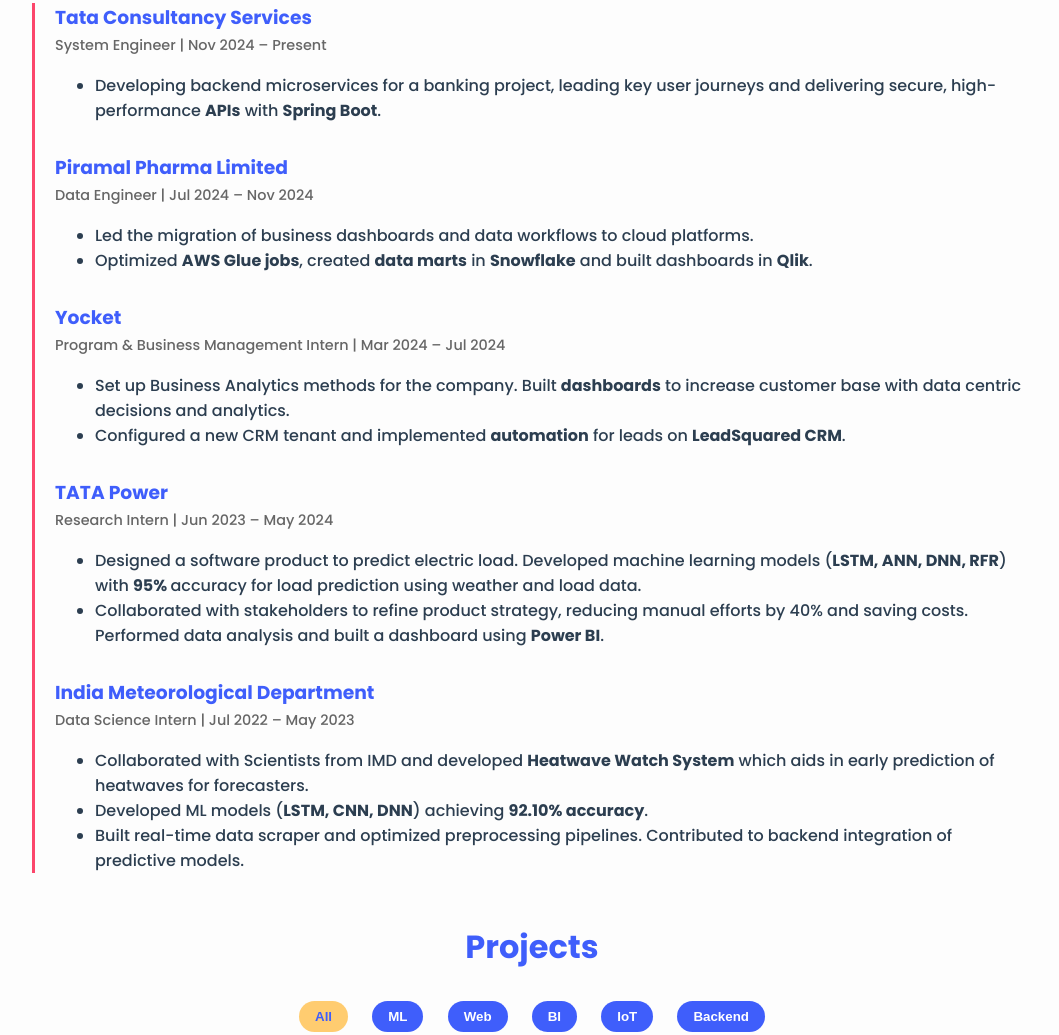
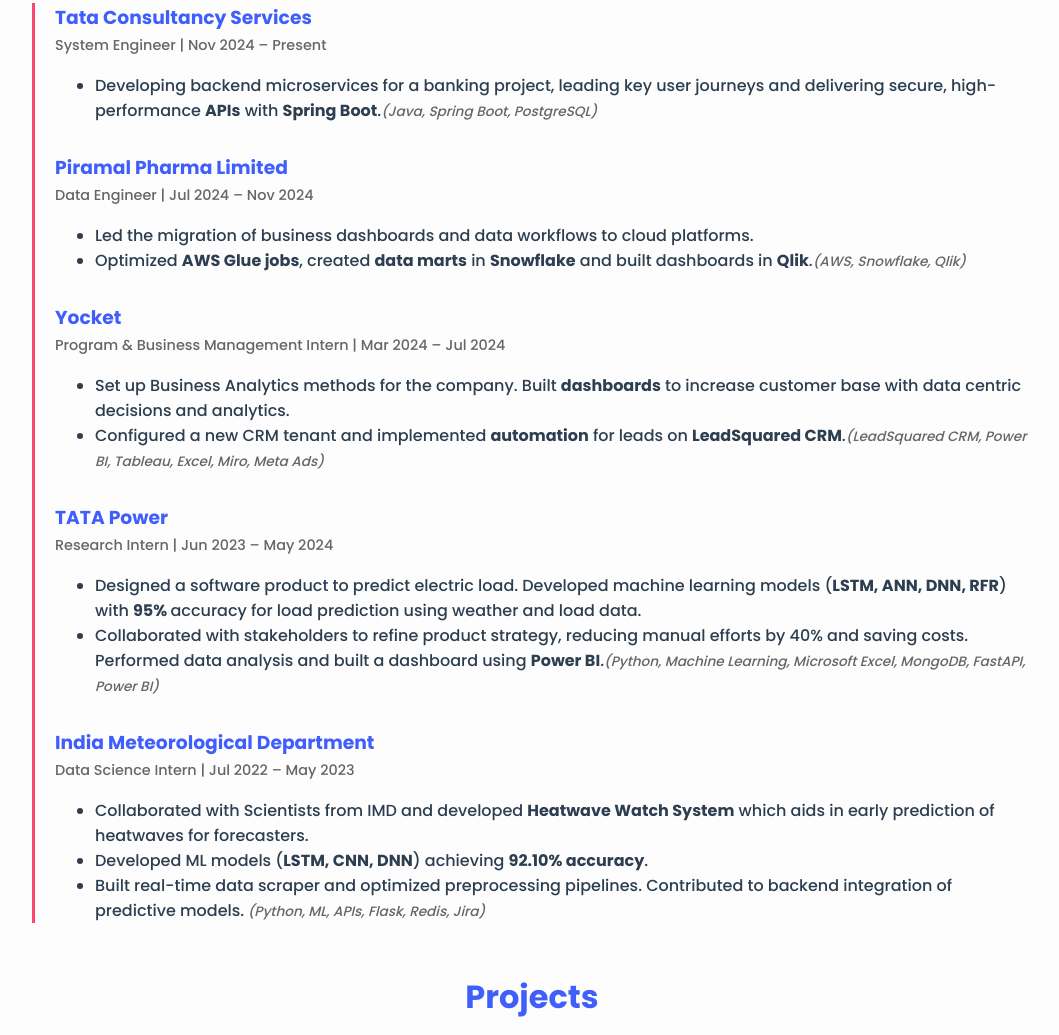
Before and after one commit to SrushtiPatil1/SrushtiPatil1.github.io, a plain HTML site: page index.html in a window 1280 px wide. Shown: the part 895-1930 px from the top of the page, without its empty margins (108-1167 px from the left). Drawn offline with Linux system fonts and the light colour scheme.

Commit message:
few changes

```diff
--- a/index.html
+++ b/index.html
@@ -70,7 +70,7 @@
       <ul>
         <li>
           Developing backend microservices for a banking project, leading key user journeys and delivering secure, high-performance <strong>APIs</strong>
-with <strong>Spring Boot</strong>.
+with <strong>Spring Boot</strong>.<i>(Java, Spring Boot, PostgreSQL)</i>
         </li>
         </ul>
       </div>
@@ -81,7 +81,7 @@
           <li>
             Led the migration of business dashboards and data workflows to cloud platforms.
           </li>
-          <li>Optimized <strong>AWS Glue jobs</strong>, created <strong>data marts</strong> in <strong>Snowflake</strong> and built dashboards in <strong>Qlik</strong>.</li>
+          <li>Optimized <strong>AWS Glue jobs</strong>, created <strong>data marts</strong> in <strong>Snowflake</strong> and built dashboards in <strong>Qlik</strong>.<i>(AWS, Snowflake, Qlik)</i></li>
         </ul>
       </div>
       <div class="timeline-item">
@@ -91,7 +91,8 @@
         <li>Set up Business Analytics methods for the company. Built <strong>dashboards</strong> to increase customer base with data centric decisions and
           analytics.</li>
           <li>
-            Configured a new CRM tenant and implemented <strong>automation</strong> for leads on <strong>LeadSquared CRM</strong>.
+            Configured a new CRM tenant and implemented <strong>automation</strong> for leads on <strong>LeadSquared CRM</strong>.<i>(LeadSquared CRM, Power BI, Tableau,
+Excel, Miro, Meta Ads) </i>
           </li>
         </ul>
       </div>
@@ -102,7 +103,7 @@
           <li>Designed a software product to predict electric load. Developed machine learning models (<strong>LSTM, ANN, DNN, RFR</strong>) with <strong> 95% </strong>
             accuracy for load prediction using weather and load data. </li>
             <li>Collaborated with stakeholders to refine product strategy, reducing manual efforts by 40% and saving costs. Performed data analysis
-              and built a dashboard using <strong>Power BI</strong>.</li>
+              and built a dashboard using <strong>Power BI</strong>.<i>(Python, Machine Learning, Microsoft Excel, MongoDB, FastAPI, Power BI) </i></li>
           </ul>
       </div>
       <div class="timeline-item">
@@ -113,7 +114,8 @@
             forecasters.</li>
 
           <li>Developed ML models (<strong>LSTM, CNN, DNN</strong>) achieving <strong>92.10% accuracy</strong>.</li>
-          <li>Built real-time data scraper and optimized preprocessing pipelines. Contributed to backend integration of predictive models.</li>
+          <li>Built real-time data scraper and optimized preprocessing pipelines. Contributed to backend integration of predictive models.<i> (Python, ML, APIs, Flask, Redis, Jira)
+</i></li>
 
         </ul>
       </div>
--- a/style.css
+++ b/style.css
@@ -362,3 +362,11 @@
   gap: 20px;
   justify-content: center; /* center single items */
 }
+
+
+
+
+.timeline-item i {
+  font-size: 0.85em; /* smaller than normal text */
+  color: #666;       /* optional: make it slightly lighter */
+}
```
Also changed, not shown: 1 other file.
